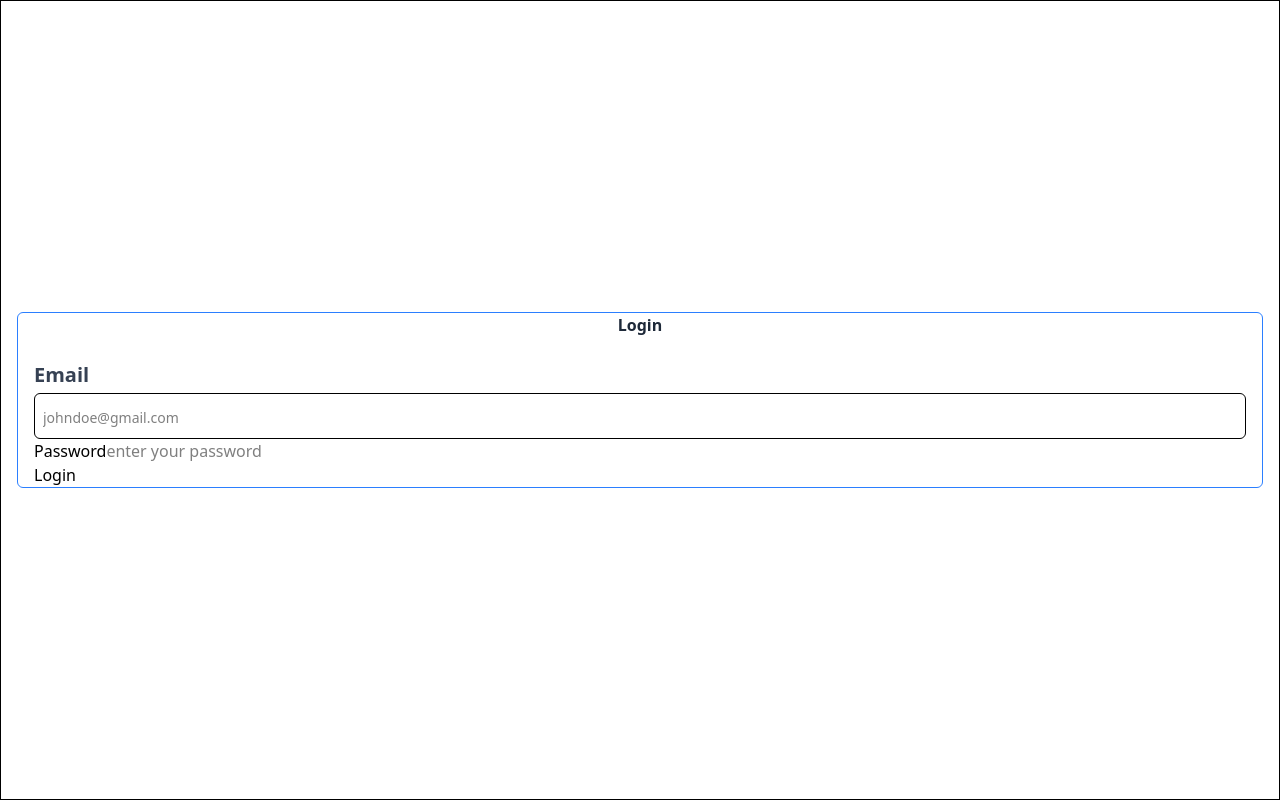
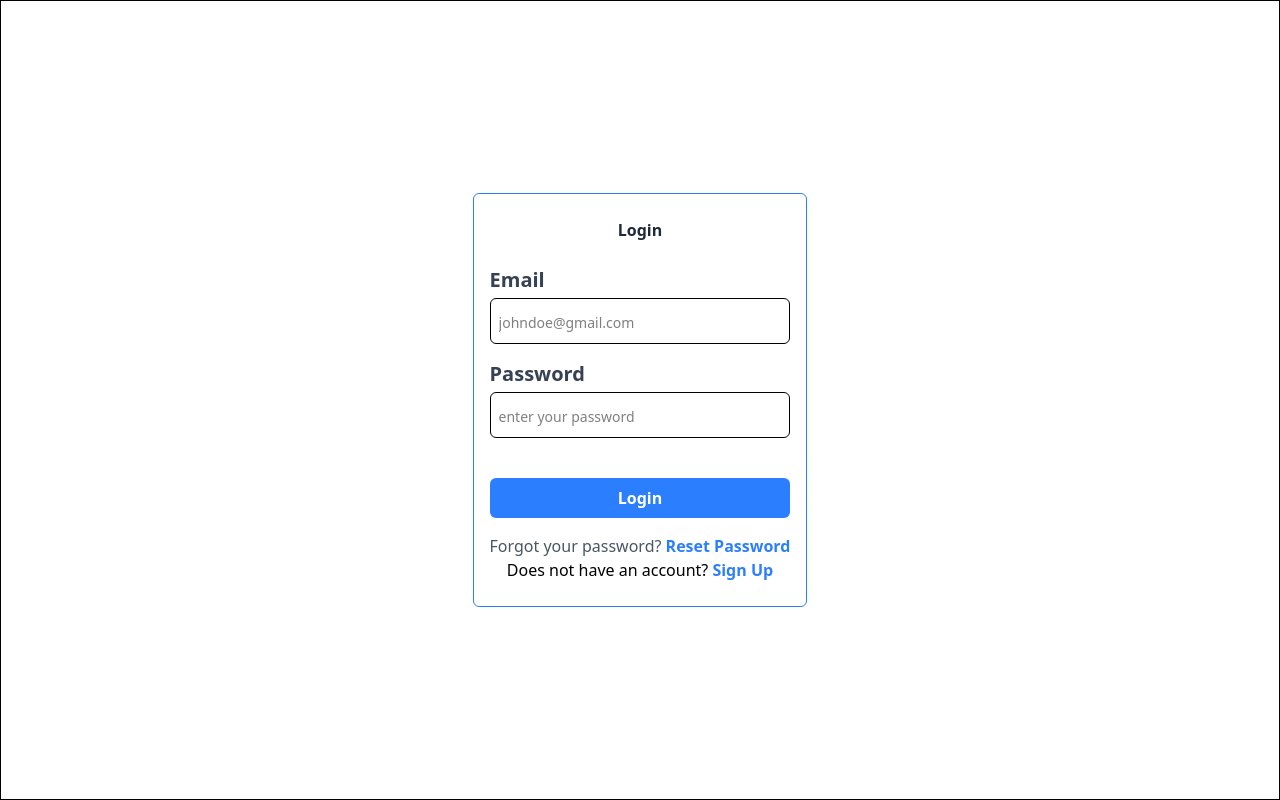
Before and after one commit to Nikesh514/e-commerce-frontend, a React (Vite) app: page /login in a window 1280 px wide. Built offline with nearby package versions, Linux system fonts and the light colour scheme.

Commit message:
added login page

```diff
--- a/src/components/forms/auth/login-form.tsx
+++ b/src/components/forms/auth/login-form.tsx
@@ -4,8 +4,8 @@
 const LoginForm = () => {
   return (
     <div>
-        <form>
-            <div>
+        <form className="flex flex-col gap-10">
+            <div className="flex flex-col gap-4">
                 {/* email */}
                 <div className="flex flex-col gap-1">
                     <label
@@ -21,9 +21,12 @@ const LoginForm = () => {
                 </div>
 
                 {/* password */}
-                <div>
-                    <label htmlFor={"password"}>Password</label>
+                <div className="flex flex-col gap-1">
+                    <label
+                        className="text-xl font-semibold text-gray-700"
+                        htmlFor={"password"}>Password</label>
                     <input
+                    className="border border-grey-300 rounded-md p-2 placeholder:text-sm text-lg focus:outline-blue-500"
                     placeholder="enter your password"
                     type={'password'}
                     name="password"
@@ -32,7 +35,9 @@ const LoginForm = () => {
                 </div>
             </div>
 
-            <button type="submit">Login</button>
+            <button
+            className="bg-blue-500 w-full p-2 rounded-md text-white test-lg font-semibold hover:bg-blue-600 cursor-pointer transition-all duration-300"
+            type="submit">Login</button>
         </form>
     </div>
   )
--- a/src/pages/auth/login.tsx
+++ b/src/pages/auth/login.tsx
@@ -3,8 +3,8 @@ import LoginForm from "../../components/forms/auth/login-form"
 const Login = () => {
 
     return (
-        <main className="border h-full flex flex-col items-center justify-center gap-4 p-4">
-            <div className="border border-blue-500 w-full px-4 py2 rounded-md">
+        <main className="border h-full flex flex-col items-center justify-center  p-3">
+            <div className="border border-blue-500 w-[min(100%, 500px)] px-4 py-6 rounded-md">
                 {/* page heading */}
                 <h1 className="test-3xl font-bold text-center text-gray-800 mb-6">Login</h1>
 
@@ -13,6 +13,12 @@ const Login = () => {
                 <div>
                     <LoginForm/>
                 </div>
+
+                <div className="text-center mt-4">
+                    <p className="text-gray-600">Forgot your password? <span className="text-blue-500 font-semibold">Reset Password</span></p>
+                    <p>Does not have an account? <span className=" text-blue-500 font-semibold ">Sign Up</span></p>
+                </div>
+
             </div>
         </main>
     )
```
